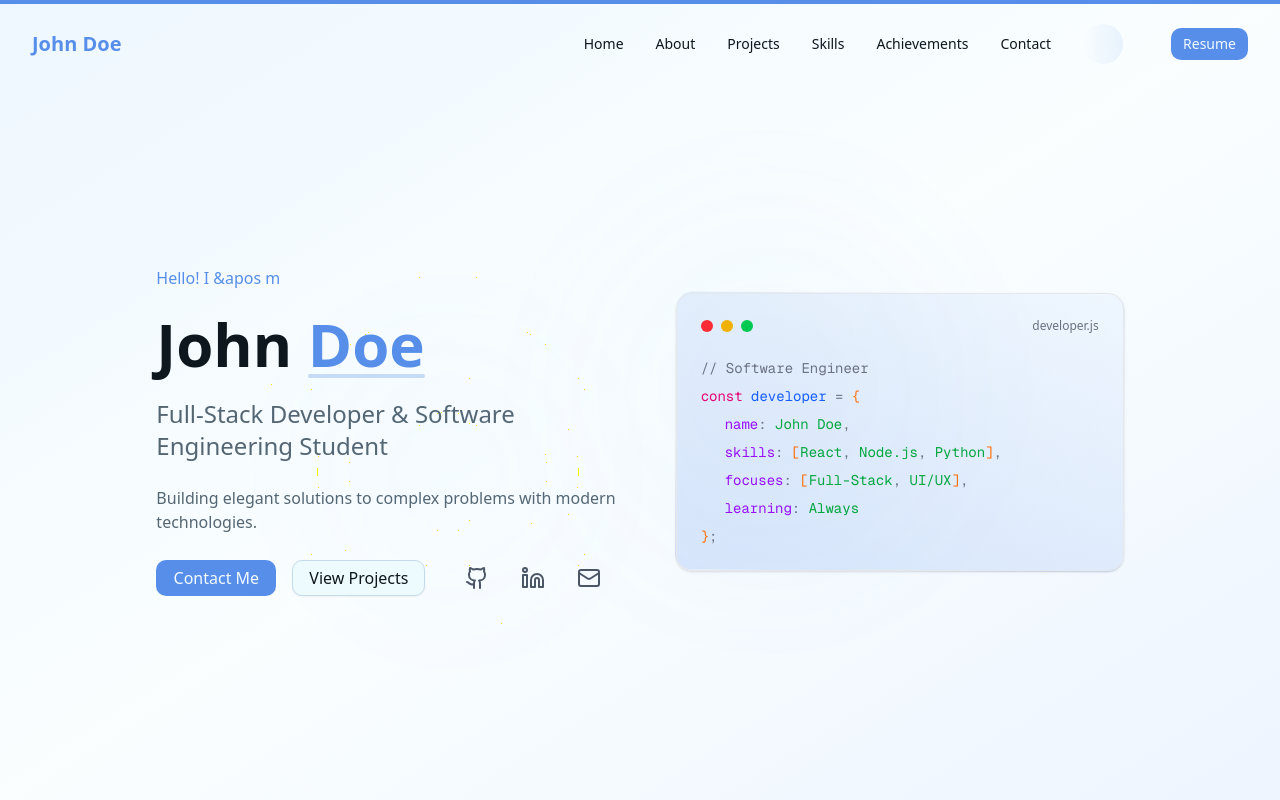
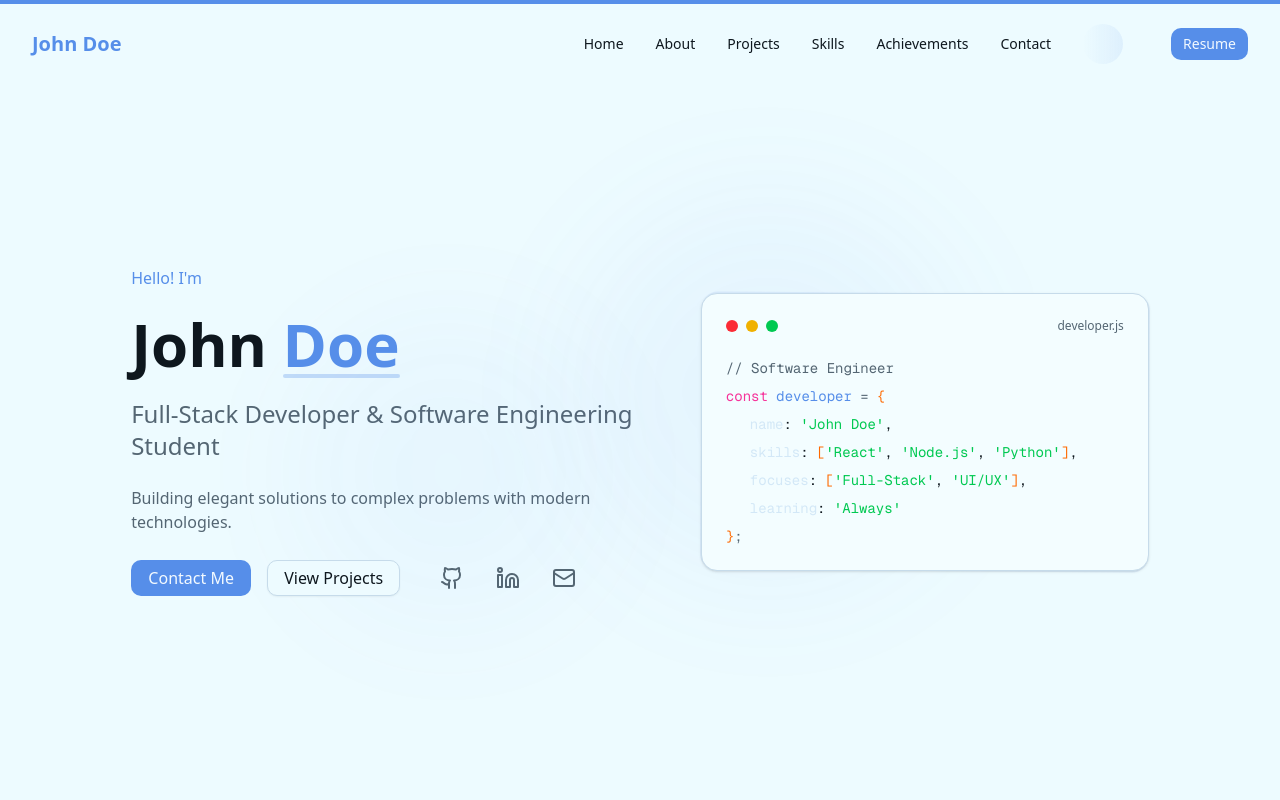
Before and after one commit to Zarman-oss/portfolio2, a Next.js app: page / in a window 1280 px wide. Shown: the top 800 px of the page. Built offline with nearby package versions, Linux system fonts and the light colour scheme.

Commit message:
added useEffect in ThemeSwitcher to force change th themes

```diff
--- a/app/globals.css
+++ b/app/globals.css
@@ -156,6 +156,7 @@
 
   html {
     scroll-behavior: smooth;
+    transition: background-color 0.4s ease, color 0.4s ease;
   }
 }
 
--- a/components/HeroSection.tsx
+++ b/components/HeroSection.tsx
@@ -1,7 +1,7 @@
 'use client';
 import { Button } from '@/components/ui/button';
 import { Github, Linkedin, Mail } from 'lucide-react';
-import { motion } from 'motion/react';
+import { motion } from 'framer-motion';
 import { Links } from '@/data/links';
 
 const HeroSection = () => {
@@ -10,28 +10,16 @@ const HeroSection = () => {
       id='home'
       className='min-h-screen flex items-center pt-16 relative overflow-hidden'
     >
-      <div className='absolute inset-0 -z-10 bg-gradient-to-br from-blue-50 via-white to-indigo-50 opacity-70'></div>
-
-      {/* Animated background elements */}
-      <motion.div
-        className='absolute top-1/4 right-1/4 w-96 h-96 bg-primary/5 rounded-full blur-3xl'
-        animate={{
-          scale: [1, 1.1, 1],
-          opacity: [0.5, 0.7, 0.5],
-        }}
-        transition={{
-          duration: 8,
-          repeat: Infinity,
-          repeatType: 'reverse',
-        }}
-      />
+      <div className='absolute inset-0 -z-10 bg-background' />
 
       <motion.div
-        className='absolute bottom-1/4 left-1/4 w-64 h-64 bg-blue-400/5 rounded-full blur-3xl'
-        animate={{
-          scale: [1, 1.2, 1],
-          opacity: [0.3, 0.5, 0.3],
-        }}
+        className='absolute top-1/4 right-1/4 w-96 h-96 bg-primary/10 rounded-full blur-3xl'
+        animate={{ scale: [1, 1.1, 1], opacity: [0.5, 0.7, 0.5] }}
+        transition={{ duration: 8, repeat: Infinity, repeatType: 'reverse' }}
+      />
+      <motion.div
+        className='absolute bottom-1/4 left-1/4 w-64 h-64 bg-primary/10 rounded-full blur-3xl'
+        animate={{ scale: [1, 1.2, 1], opacity: [0.3, 0.5, 0.3] }}
         transition={{
           duration: 10,
           repeat: Infinity,
@@ -40,7 +28,9 @@ const HeroSection = () => {
         }}
       />
 
+      {/* Content */}
       <div className='section-container flex flex-col lg:flex-row items-center justify-between gap-10'>
+        {/* Left Text */}
         <div className='flex flex-col max-w-xl space-y-6 text-center lg:text-left'>
           <motion.span
             className='text-sm md:text-base font-medium text-primary opacity-90'
@@ -48,11 +38,11 @@ const HeroSection = () => {
             animate={{ opacity: 1, y: 0 }}
             transition={{ duration: 0.6, delay: 0.2 }}
           >
-            Hello! I &apos m
+            Hello! I&apos;m
           </motion.span>
 
           <motion.h1
-            className='text-4xl md:text-5xl lg:text-6xl font-bold'
+            className='text-4xl md:text-5xl lg:text-6xl font-bold text-foreground'
             initial={{ opacity: 0, y: 20 }}
             animate={{ opacity: 1, y: 0 }}
             transition={{ duration: 0.6, delay: 0.4 }}
@@ -87,6 +77,7 @@ const HeroSection = () => {
             technologies.
           </motion.p>
 
+          {/* Buttons + Social */}
           <motion.div
             className='flex flex-col sm:flex-row items-center justify-center lg:justify-start gap-4 relative z-10'
             initial={{ opacity: 0, y: 20 }}
@@ -94,11 +85,9 @@ const HeroSection = () => {
             transition={{ duration: 0.6, delay: 1 }}
           >
             <motion.div className='flex flex-row items-center gap-4'>
-              {/* Contact Button */}
               <motion.div
                 whileHover={{ scale: 1.05 }}
                 whileTap={{ scale: 0.95 }}
-                className='touch-target'
               >
                 <a href='#contact' aria-label='Go to contact section'>
                   <Button className='min-w-[120px] py-3 text-base'>
@@ -107,11 +96,9 @@ const HeroSection = () => {
                 </a>
               </motion.div>
 
-              {/* Projects Button */}
               <motion.div
                 whileHover={{ scale: 1.05 }}
                 whileTap={{ scale: 0.95 }}
-                className='touch-target'
               >
                 <a href='#projects' aria-label='Go to projects section'>
                   <Button
@@ -136,7 +123,7 @@ const HeroSection = () => {
                   href={social.link}
                   target='_blank'
                   rel='noopener noreferrer'
-                  className='text-gray-600 hover:text-primary transition-colors p-2'
+                  className='text-muted-foreground hover:text-primary transition-colors p-2'
                   whileHover={{ scale: 1.2, rotate: 5 }}
                   whileTap={{ scale: 0.9 }}
                   aria-label={social.label}
@@ -148,6 +135,7 @@ const HeroSection = () => {
           </motion.div>
         </div>
 
+        {/* Code block */}
         <motion.div
           className='w-full max-w-md'
           initial={{ opacity: 0, x: 50 }}
@@ -161,7 +149,7 @@ const HeroSection = () => {
         >
           <div className='relative'>
             <motion.div
-              className='absolute inset-0 bg-gradient-to-tr from-primary/20 to-primary/5 rounded-2xl'
+              className='absolute inset-0 bg-primary/10 rounded-2xl'
               animate={{ rotate: [0, 6, 0] }}
               transition={{
                 duration: 6,
@@ -170,9 +158,8 @@ const HeroSection = () => {
                 ease: 'easeInOut',
               }}
             />
-
             <motion.div
-              className='relative bg-codebg border border-gray-200 p-6 rounded-2xl shadow-sm'
+              className='relative bg-card border border-border p-6 rounded-2xl shadow-sm text-foreground'
               whileHover={{
                 y: -5,
                 boxShadow: '0 10px 25px -5px rgba(0, 0, 0, 0.1)',
@@ -194,77 +181,72 @@ const HeroSection = () => {
                     whileHover={{ scale: 1.2 }}
                   />
                 </div>
-                <div className='text-xs text-gray-500'>developer.js</div>
+                <div className='text-xs text-muted-foreground'>
+                  developer.js
+                </div>
               </div>
 
               <div className='space-y-2 font-mono text-sm'>
-                <div className='text-gray-500'>{'// Software Engineer'}</div>
+                <div className='text-muted-foreground'>
+                  {'// Software Engineer'}
+                </div>
                 <div>
-                  <span className='text-pink-600'>const</span>{' '}
-                  <span className='text-blue-600'>developer</span>{' '}
-                  <span className='text-gray-500'>=</span>{' '}
+                  <span className='text-pink-500'>const</span>{' '}
+                  <span className='text-primary'>developer</span>{' '}
+                  <span className='text-muted-foreground'>=</span>{' '}
                   <span className='text-orange-500'>{'{'}</span>
                 </div>
+
                 <motion.div
                   className='pl-6'
                   initial={{ opacity: 0, x: -10 }}
                   animate={{ opacity: 1, x: 0 }}
-                  transition={{ delay: 1.4, duration: 0.3 }}
+                  transition={{ delay: 1.4 }}
                 >
-                  <span className='text-purple-600'>name</span>
-                  <span className='text-gray-500'>:</span>{' '}
-                  <span className='text-green-600'>{'John Doe'}</span>
-                  <span className='text-gray-500'>,</span>
+                  <span className='text-secondary'>name</span>:{' '}
+                  <span className='text-green-500'>'John Doe'</span>,
                 </motion.div>
 
                 <motion.div
                   className='pl-6'
                   initial={{ opacity: 0, x: -10 }}
                   animate={{ opacity: 1, x: 0 }}
-                  transition={{ delay: 1.6, duration: 0.3 }}
+                  transition={{ delay: 1.6 }}
                 >
-                  <span className='text-purple-600'>skills</span>
-                  <span className='text-gray-500'>:</span>{' '}
+                  <span className='text-secondary'>skills</span>:{' '}
                   <span className='text-orange-500'>[</span>
-                  <span className='text-green-600'>{'React'}</span>
-                  <span className='text-gray-500'>,</span>{' '}
-                  <span className='text-green-600'>{'Node.js'}</span>
-                  <span className='text-gray-500'>,</span>{' '}
-                  <span className='text-green-600'>{'Python'}</span>
-                  <span className='text-orange-500'>]</span>
-                  <span className='text-gray-500'>,</span>
+                  <span className='text-green-500'>'React'</span>,{' '}
+                  <span className='text-green-500'>'Node.js'</span>,{' '}
+                  <span className='text-green-500'>'Python'</span>
+                  <span className='text-orange-500'>]</span>,
                 </motion.div>
 
                 <motion.div
                   className='pl-6'
                   initial={{ opacity: 0, x: -10 }}
                   animate={{ opacity: 1, x: 0 }}
-                  transition={{ delay: 1.8, duration: 0.3 }}
+                  transition={{ delay: 1.8 }}
                 >
-                  <span className='text-purple-600'>focuses</span>
-                  <span className='text-gray-500'>:</span>{' '}
+                  <span className='text-secondary'>focuses</span>:{' '}
                   <span className='text-orange-500'>[</span>
-                  <span className='text-green-600'>{'Full-Stack'}</span>
-                  <span className='text-gray-500'>,</span>{' '}
-                  <span className='text-green-600'>{'UI/UX'}</span>
-                  <span className='text-orange-500'>]</span>
-                  <span className='text-gray-500'>,</span>
+                  <span className='text-green-500'>'Full-Stack'</span>,{' '}
+                  <span className='text-green-500'>'UI/UX'</span>
+                  <span className='text-orange-500'>]</span>,
                 </motion.div>
 
                 <motion.div
                   className='pl-6'
                   initial={{ opacity: 0, x: -10 }}
                   animate={{ opacity: 1, x: 0 }}
-                  transition={{ delay: 2.0, duration: 0.3 }}
+                  transition={{ delay: 2.0 }}
                 >
-                  <span className='text-purple-600'>learning</span>
-                  <span className='text-gray-500'>:</span>{' '}
-                  <span className='text-green-600'>{'Always'}</span>
+                  <span className='text-secondary'>learning</span>:{' '}
+                  <span className='text-green-500'>'Always'</span>
                 </motion.div>
 
                 <div>
                   <span className='text-orange-500'>{'}'}</span>
-                  <span className='text-gray-500'>;</span>
+                  <span className='text-muted-foreground'>;</span>
                 </div>
               </div>
             </motion.div>
--- a/components/ProjectSection.tsx
+++ b/components/ProjectSection.tsx
@@ -36,11 +36,12 @@ const ProjectsSection = () => {
               <div className='h-48 bg-muted relative overflow-hidden'>
                 {/* Replace img with LazyImage */}
                 <Image
-                  width={0}
-                  height={0}
-                  className='w-full h-48 object-cover'
                   src={project.image}
                   alt={project.title}
+                  fill
+                  className='object-cover'
+                  sizes='(max-width: 768px) 100vw, (max-width: 1200px) 50vw, 33vw'
+                  priority={index < 3}
                 />
                 <div className='absolute inset-0 bg-primary/20 flex items-center justify-center opacity-0 hover:opacity-100 transition-opacity'>
                   <div className='flex space-x-4'>
--- a/components/ThemeSwitcher.tsx
+++ b/components/ThemeSwitcher.tsx
@@ -1,6 +1,4 @@
-import { useTheme } from 'next-themes';
 import { Button } from '@/components/ui/button';
-import { Moon, Sun, Palette } from 'lucide-react';
 import {
   DropdownMenu,
   DropdownMenuContent,
@@ -8,9 +6,19 @@ import {
   DropdownMenuTrigger,
 } from '@/components/ui/dropdown-menu';
 import { motion } from 'framer-motion';
+import { Moon, Palette, Sun } from 'lucide-react';
+import { useTheme } from 'next-themes';
+import { useEffect } from 'react';
 
 const ThemeSwitcher = () => {
+  // inside ThemeSwitcher
+
   const { theme, setTheme } = useTheme();
+
+  useEffect(() => {
+    document.documentElement.classList.remove('light', 'dark', 'purple');
+    document.documentElement.classList.add(theme ?? 'light');
+  }, [theme]);
 
   const themes = [
     {
```
